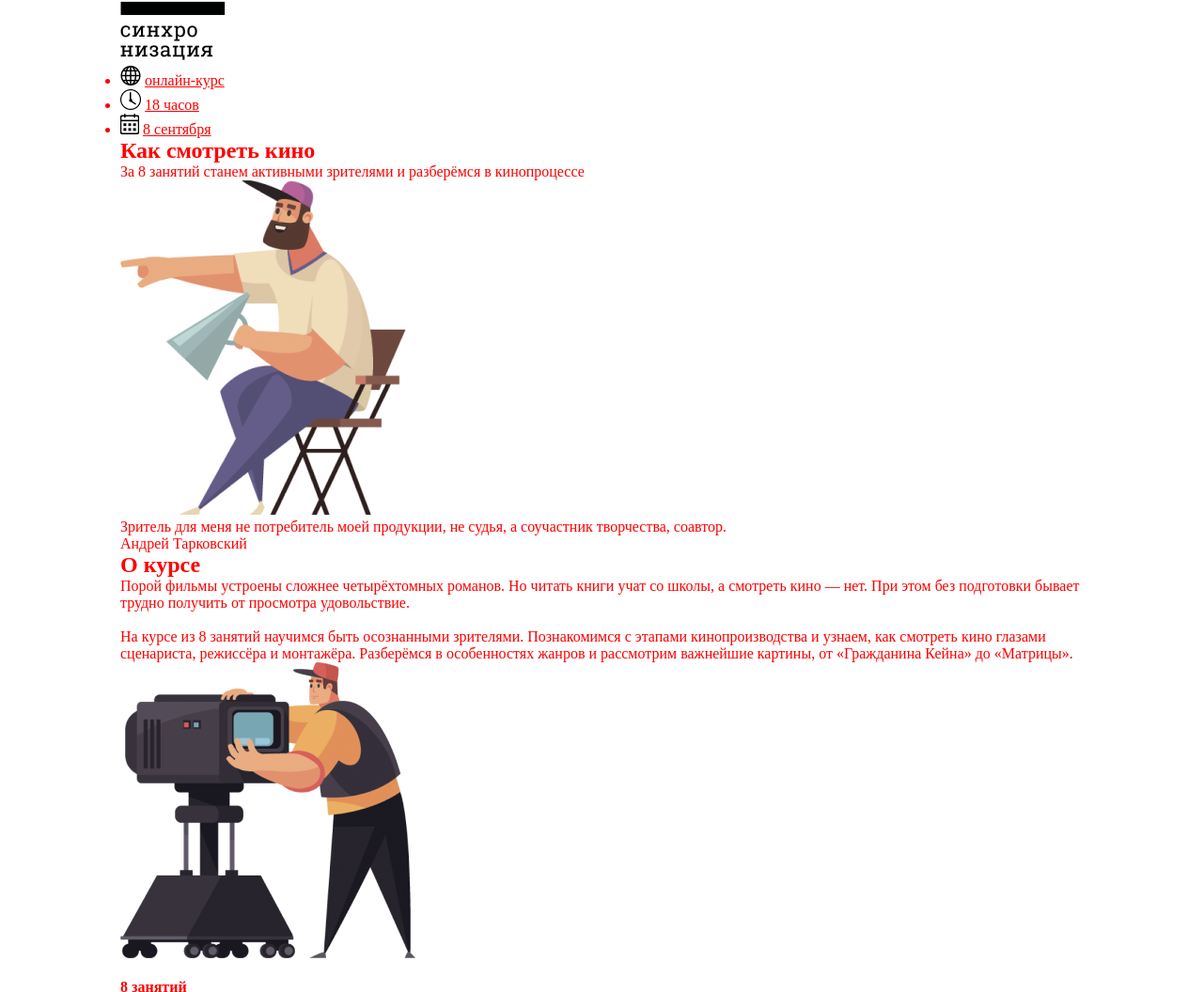
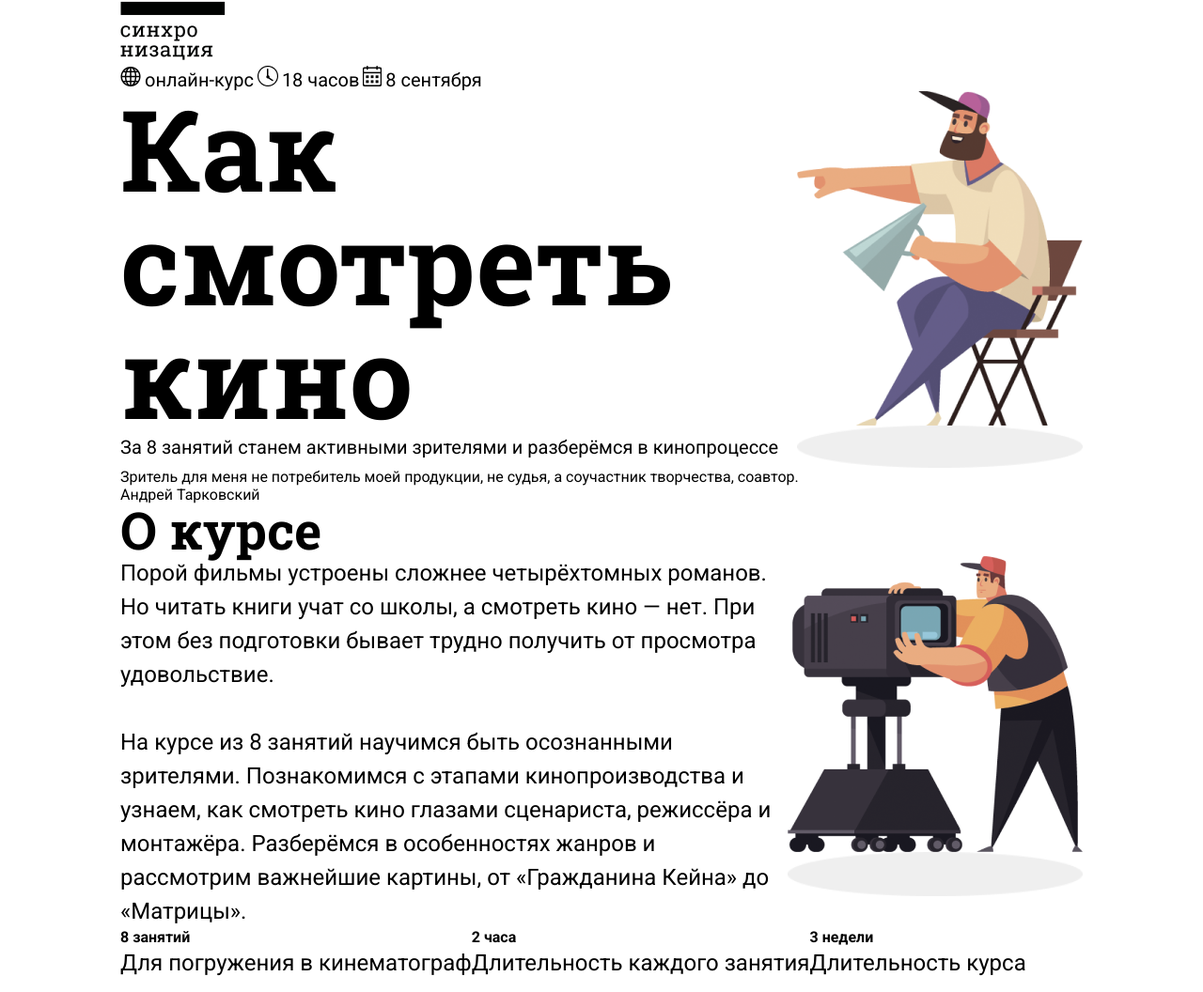
Before and after one commit to nrgbrva/layihe, a plain HTML site: page index.html in a window 1280 px wide. Shown: the top 1056 px of the page at 94% size. Drawn offline with Linux system fonts and the light colour scheme.

Commit message:
secondary commit

```diff
--- a/css/common.css
+++ b/css/common.css
@@ -10,8 +10,13 @@ url('https://fonts.googleapis.com/css2?family=Roboto+Slab:wght@100;200;300;400;5
     margin: 0;
     padding: 0;
     box-sizing: border-box;
+    font-family: 'Roboto';
 }
 body{
     width: 80%;
     margin: auto;
 }
+.row{
+    display: flex;
+    flex-direction: row;
+}
--- a/css/nurgun.css
+++ b/css/nurgun.css
@@ -1,3 +1,56 @@
-*{
-    color: red;
+.col-img{
+    display: flex;
+    flex-direction: column;
 }
+.logo-first{
+    width: 9%;
+}
+h1{
+    font-family: 'Roboto Slab';
+    font-style: normal;
+    font-weight: 700;
+    line-height: 101.38%;
+    /* or 81px */
+}
+.showcase-text p {
+    font-family: 'Roboto';
+    font-style: normal;
+    font-weight: 400;
+    line-height: 150%;
+}
+.first-first-section h1{
+    font-family: 'Roboto Slab';
+    font-style: normal;
+    font-weight: 700;
+    line-height: 101.38%;
+}
+.first-first-section p {
+    font-family: 'Roboto';
+    font-style: normal;
+    font-weight: 400;
+    line-height: 150%;
+}
+/* komp ucun */
+.man-first img{
+    width: 304px;
+}
+a{
+    color: black;
+    text-decoration: none;
+}
+ul li{
+    display: inline-block;
+}
+.showcase-text{
+    font-size: 80px;
+}
+.showcase-text p, li a{
+    font-size: 20px;
+}
+.first-first-section h1{
+    font-size: 55px;
+}
+.first-first-section p {
+    font-size: 24px;
+
+}
--- a/index.html
+++ b/index.html
@@ -35,14 +35,14 @@
           </ul>
         </div>
         <div class="row">
-                <div class="showcase">
+          <div class="showcase row">
             <div class="showcase-text">
               <h1>Как смотреть кино</h1>
               <p>За 8 занятий станем активными зрителями и разберёмся в кинопроцессе</p>
             </div>
-                    <div class="man-first">
+            <div class="man-first col-img">
               <img src="./images/nurgun-imgg/noroot 1.png" alt="">
-                        <div class="circle"></div>
+              <img src="./images/nurgun-imgg/Ellipse 1.png" alt="">
             </div>
           </div>
         </div>
@@ -57,35 +57,32 @@
         <header>
           <h1>О курсе</h1>
         </header>
-            <div class="intro-first-first">
-                <p>Порой фильмы устроены сложнее четырёхтомных романов. Но читать книги учат со школы, а смотреть кино — нет. При этом без подготовки бывает трудно получить от просмотра удовольствие.
-                  <br><br>
-                  На курсе из 8 занятий научимся быть осознанными зрителями. Познакомимся с этапами кинопроизводства и узнаем, как смотреть кино глазами сценариста, режиссёра и монтажёра. Разберёмся в особенностях жанров и рассмотрим важнейшие картины, от «Гражданина Кейна» до «Матрицы».
+        <div class="intro-first-first row">
+          <p>Порой фильмы устроены сложнее четырёхтомных романов. Но читать книги учат со школы, а смотреть кино — нет. При этом без подготовки бывает трудно получить от просмотра удовольствие. <br>
+            <br> На курсе из 8 занятий научимся быть осознанными зрителями. Познакомимся с этапами кинопроизводства и узнаем, как смотреть кино глазами сценариста, режиссёра и монтажёра. Разберёмся в особенностях жанров и рассмотрим важнейшие картины, от «Гражданина Кейна» до «Матрицы».
           </p>
+          <div class="col-img">
             <img class="img-f" src="./images/nurgun-imgg/_1 1.png" alt="">
+            <img src="./images/nurgun-imgg/Ellipse 1.png" alt="">
           </div>
-            <div class="facts">
+        </div>
+        <div class="facts row">
           <img class="img-l" src="./images/photo1.svg" alt="">
           <div>
             <h4>8 занятий </h4>
-                  <p>Для погружения
-                    в кинематограф</p>
+            <p>Для погружения в кинематограф</p>
           </div>
           <div>
             <h4>2 часа</h4>
-                  <p>Длительность
-                    каждого занятия</p>
+            <p>Длительность каждого занятия</p>
           </div>
           <div>
             <h4>3 недели</h4>
-                  <p>Длительность
-                    курса</p>
+            <p>Длительность курса</p>
           </div>
         </div>
-
       </div>
     </section>
     <!-- nurgun end-->
-
   </body>
 </html>
```
Also changed, not shown: images/nurgun-imgg/Ellipse 1.png (added). Lines whose indentation alone changed are shown as unchanged.
